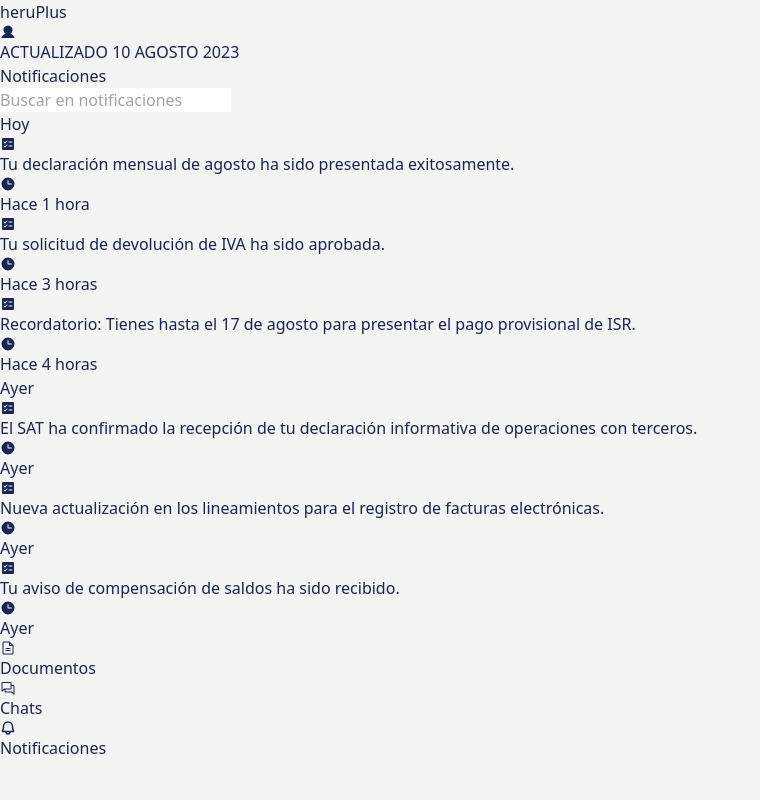
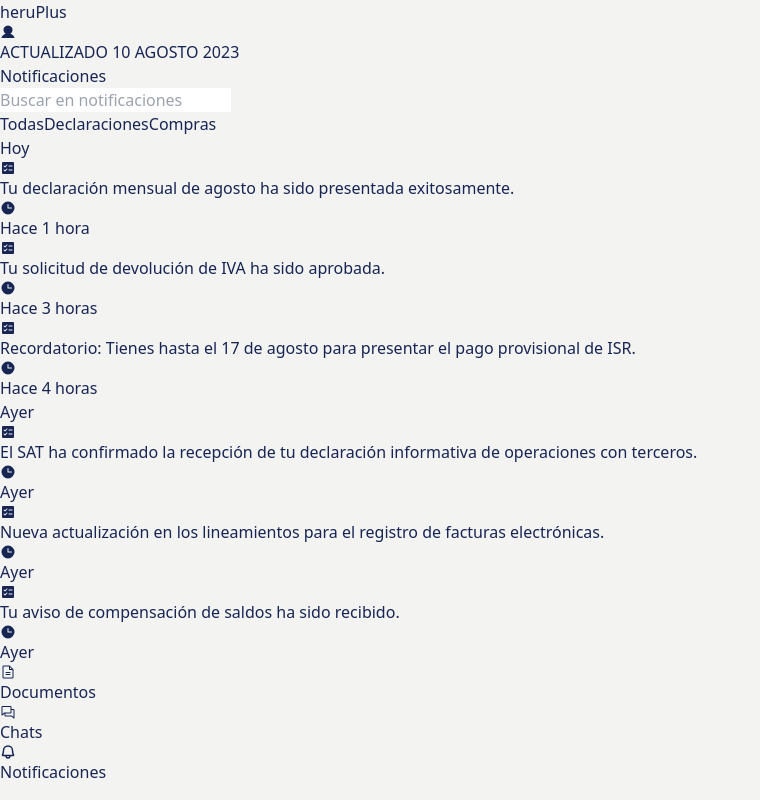
Before and after one commit to noesrafa/new-heru, a React (Vite) app: page /notifications in a window 1280 px wide. Shown: the whole page, without its empty margins (0-760 px from the left). Built offline with nearby package versions, Linux system fonts and the light colour scheme.

Commit message:
changesv

```diff
--- a/src/pages/Notifications.tsx
+++ b/src/pages/Notifications.tsx
@@ -93,6 +93,7 @@
       <div className="p-4 mb-32">
         <p className="text-xs opacity-50 mt-4">ACTUALIZADO 10 AGOSTO 2023</p>
         <h3 className="text-xl font-bold">Notificaciones</h3>
+
         <input
           type="text"
           className="w-full px-5 py-2 rounded-lg bg-neutral-400/10 mt-2"
@@ -100,6 +101,12 @@
           value={searchTerm}
           onChange={(e) => setSearchTerm(e.target.value)}
         />
+
+        <div className="flex items-center gap-1 text-xs mt-2">
+          <button className="bg-blue-100 px-2 py-1 rounded-full ">Todas</button>
+          <button className="bg-neutral-100 px-2 py-1 rounded-full ">Declaraciones</button>
+          <button className="bg-neutral-100 px-2 py-1 rounded-full ">Compras</button>
+        </div>
 
         <h3 className="opacity-40 mt-5 text-xs font-bold">Hoy</h3>
         {filteredTodayNotifications.map((notification, index) => (
```
